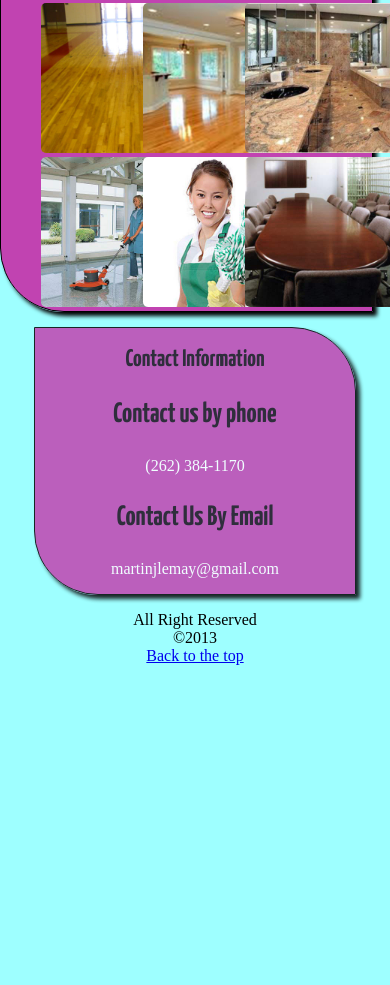
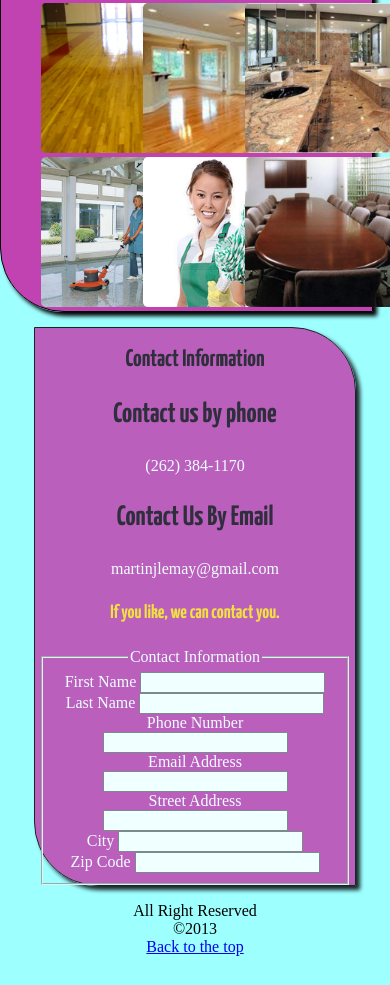
Before and after one commit to martinjlemay/wds, a plain HTML site: page index.html in a window 390 px wide. Shown: the part 1572-2557 px from the top of the page. Before the commit the page ends 2267 px from the top, so only its background shows below. Drawn offline with Linux system fonts and the light colour scheme.

Commit message:
table and form additions

```diff
--- a/css/main.css
+++ b/css/main.css
@@ -74,6 +74,12 @@ h2 {
 }
 h3 {
 	font-size: 1.75em;
+}
+h4 {
+	font-family: 'Yanone Kaffeesatz', sans-serif;
+	font-size: 1.2em;
+	text-shadow: none;
+	color: #ffdb20;
 }
 h2, h3 {
 	font-family: 'Yanone Kaffeesatz', sans-serif;
@@ -252,6 +258,7 @@ article {
 	display: block;
 	float:left;
 	width: 27.412281%;
+	margin: 0 auto;
 }
 #gallery ul  {
 	display: hidden;
@@ -271,4 +278,10 @@ article {
 #contact {
 	width: 80%;
 }
+#contact_form {
+	font: arial 1em #000;
 }
+input:focus {
+	background: red;
+}
+}
--- a/index.html
+++ b/index.html
@@ -9,7 +9,7 @@
 		rel='stylesheet' type='text/css'>
 	</head>
 	<body>
-		<div id= "main">
+	<div id= "main">
 		<header id="top">
 			<nav>
 				<ul>
@@ -23,7 +23,7 @@
 				<img src="images/maid.png" width= "215" height= "150" alt= "Image of
 				Maid with Vacuum" title= "maid with vacuum">
 			</div>
-			<h1 id=  "hometitle">Dust Til Dawn Home Page</h1>
+				<h1 id=  "hometitle">Dust Til Dawn Home Page</h1>
 		</header>
 			<aside>
 				<h2>We Offer Quality, And That Means:</h2>
@@ -47,7 +47,6 @@
 				environment are <strong>more content</strong> in their work.
 				</p>
 			</article>
-
 			<section id= "services">
 				<h2>Services</h2>
 				<h3>Here is a list of our services</h3>
@@ -61,39 +60,39 @@
 				</ul>
 			</section>
 				<h2> Pricing List</h2>
-			<table>
+			<table summary="Price list of services">
 				<tr>
 					<th>Services</th>
 					<th>Monday-Friday</th>
 					<th>Saturday-Sunday</th>
 				</tr>
 				<tr>
-					<td>Mopping,Sweeping, Vacuum, Trash</th>
+					<td>Mopping,Sweeping, Vacuum, Trash</td>
 					<td>$45 per hour</td>
 					<td>$60 per hour</td>
 				</tr>
 				<tr>
-					<td>Floor Stripping and Waxing</th>
+					<td>Floor Stripping and Waxing</td>
 					<td>$1.25 per sq ft</td>
 					<td>$1.75 per sq ft</td>
 				</tr>
 				<tr>
-					<td>Carpet Cleaning</th>
+					<td>Carpet Cleaning</td>
 					<td>$90 for 500 sq ft</td>
 					<td>$110 for 500 sq ft</td>
 				</tr>
 				<tr>
-					<td>Clutter Removal and Organization</th>
+					<td>Clutter Removal and Organization</td>
 					<td>$75 per hour</td>
 					<td>$95 per hour</td>
 				</tr>
 				<tr>
-					<td>Complete Home Cleaning Service</th>
-					<td>$95 for homes</br> under 2000 sq ft</td>
-					<td>$125 for homes</br> under 2000 sq ft</td>
+					<td>Complete Home Cleaning Service</td>
+					<td>$95 for homes<br> under 2000 sq ft</td>
+					<td>$125 for homes<br> under 2000 sq ft</td>
 				</tr>
 				<tr>
-					<td>Complete Office Cleaning Service</th>
+					<td>Complete Office Cleaning Service</td>
 					<td>Call for Quote</td>
 					<td>Call for Quote</td>
 				</tr>
@@ -127,12 +126,50 @@
 				<h3>Contact Us By Email</h3>
 		 		<p>martinjlemay@gmail.com
 		 		</p>
-			</div>
+		 		<div id= "contact_form">
+		 		<form method= "get" action= "mailto:martinjlemay@gmail.com">
+		 			<h4>If you like, we can contact you.</h4>
+		 			<fieldset>
+		 				<legend>Contact Information</legend>
+
+
+		 			<div>
+		 				<label for= "name_first" >First Name</label>
+		 				<input type= "text" name= "name_first" id= "name_first"/>
+		 			</div>
+		 			<div>
+		 				<label for= "name_last">Last Name</label>
+		 				<input type= "text" name= "name_last" id= "name_last"/>
+		 			</div>
+		 			<div>
+		 				<label for= "phone">Phone Number</label>
+		 				<input type= "text" name= "phone" id= "phone"/>
+		 			</div>
+		 			<div>
+		 				<label for= "email">Email Address</label>
+		 				<input type= "text" name= "email" id= "email"/>
+		 			</div>
+		 			<div>
+		 				<label for= "address">Street Address</label>
+		 				<input type= "text" name= "address" id= "address"/>
+		 			</div>
+		 			<div>
+		 				<label for= "city">City</label>
+		 				<input type= "text" name= "city" id= "city"/>
+		 			</div>
+		 			<div>
+		 				<label for= "zip">Zip Code</label>
+		 				<input type= "text" name= "zip" id= "zip"/>
+		 			</div>
+		 			</fieldset>
+		 		</form>
+				</div>
+		 </div>
 		<footer>
 			<p>All Right Reserved<br>
 			&copy;2013<br>
 			<a href= "#top">Back to the top</a></p>
 		</footer>
-		</div>
+	</div>
 	</body>
 </html>
```
